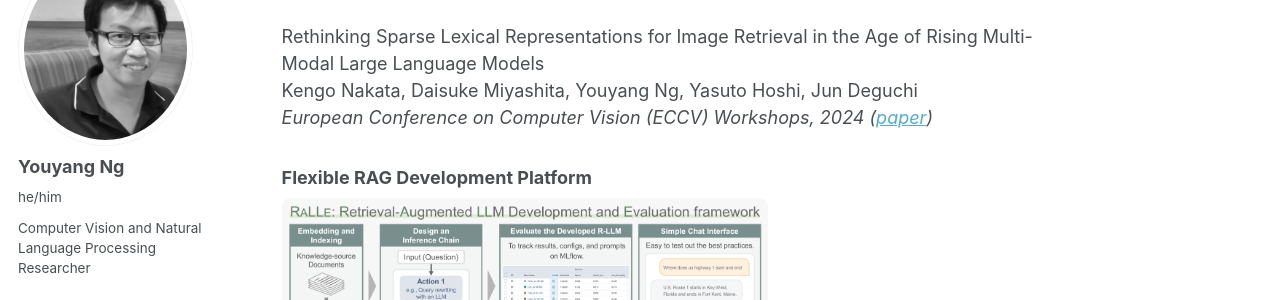
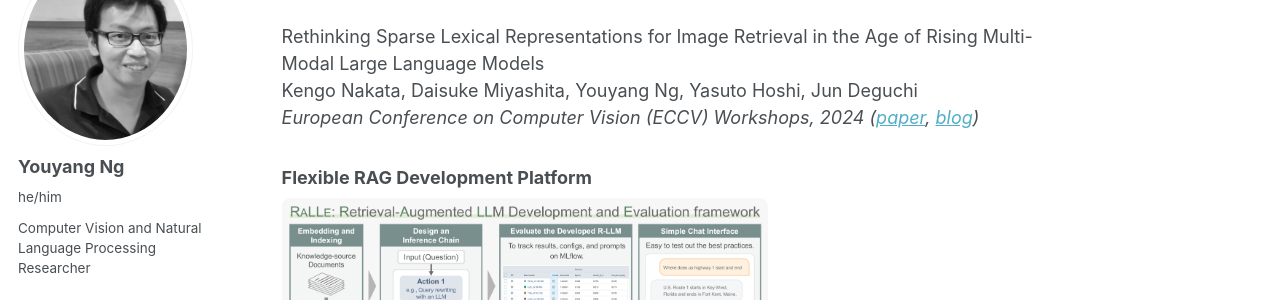
Before and after one commit to yy29/yy29.github.io, a Jekyll site: the page built from _pages/about.md, in a window 1280 px wide and 900 px high, scrolled down 1576 px. Shown: the part 153-453 px from the top of the window. Built offline with Jekyll 4.4.1, drawn with Linux system fonts in a browser that asks for light colours; some web fonts are replaced.

Commit message:
Update about.md

```diff
--- a/_pages/about.md
+++ b/_pages/about.md
@@ -34,7 +34,7 @@ Ryoya Nara, Yu-Chieh Lin, Yuji Nozawa, Youyang Ng, Goh Itoh, Osamu Torii, Yusuke
 
 Rethinking Sparse Lexical Representations for Image Retrieval in the Age of Rising Multi-Modal Large Language Models
 Kengo Nakata, Daisuke Miyashita, Youyang Ng, Yasuto Hoshi, Jun Deguchi
-*European Conference on Computer Vision (ECCV) Workshops, 2024 ([paper](https://arxiv.org/abs/2408.16296))*
+*European Conference on Computer Vision (ECCV) Workshops, 2024 ([paper](https://arxiv.org/abs/2408.16296), [blog](https://www.kioxia.com/en-jp/rd/technology/topics/topics-76.html))*
 
 ### Flexible RAG Development Platform
 <img style="height: 230px" src="../images/2023_ralle.png">
```
